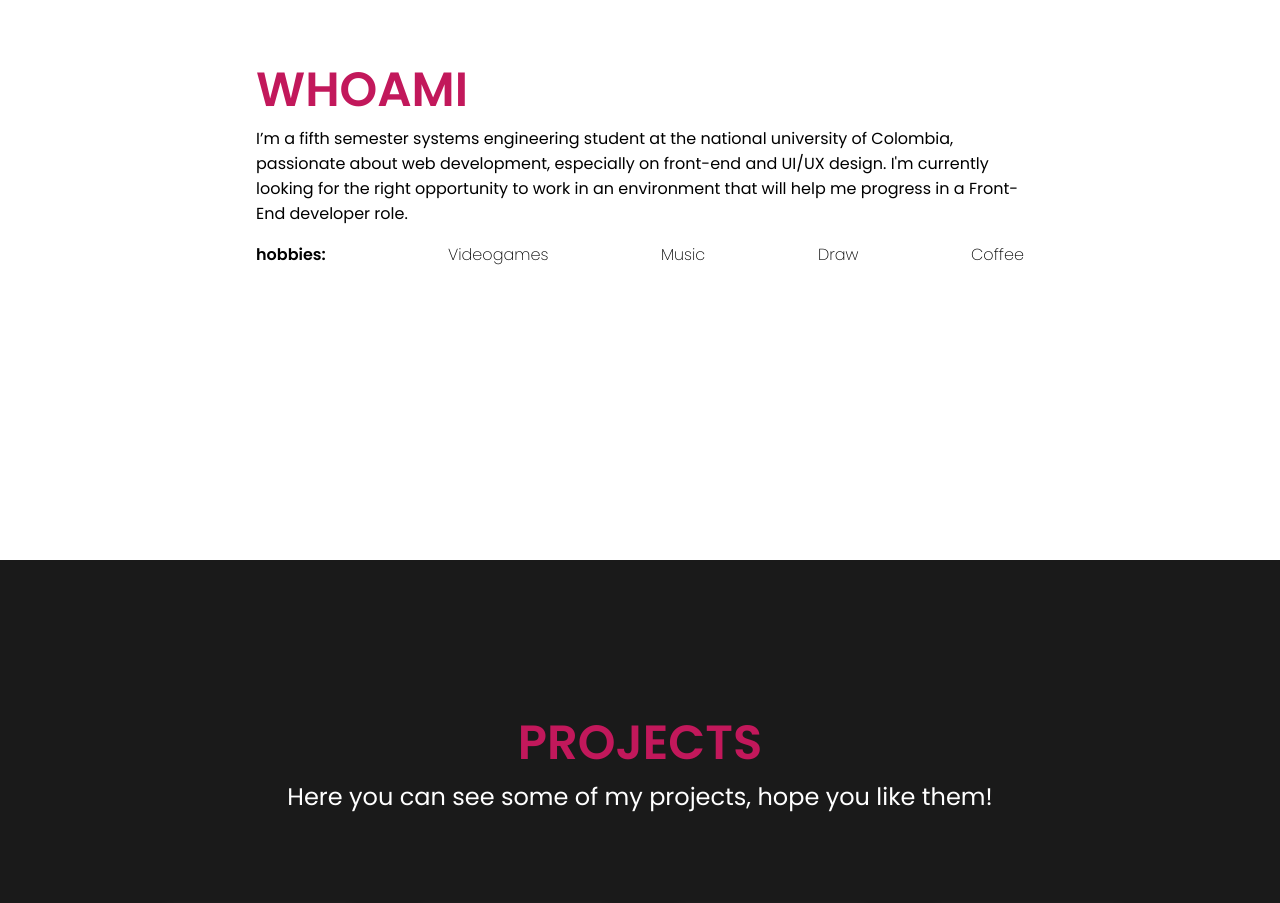
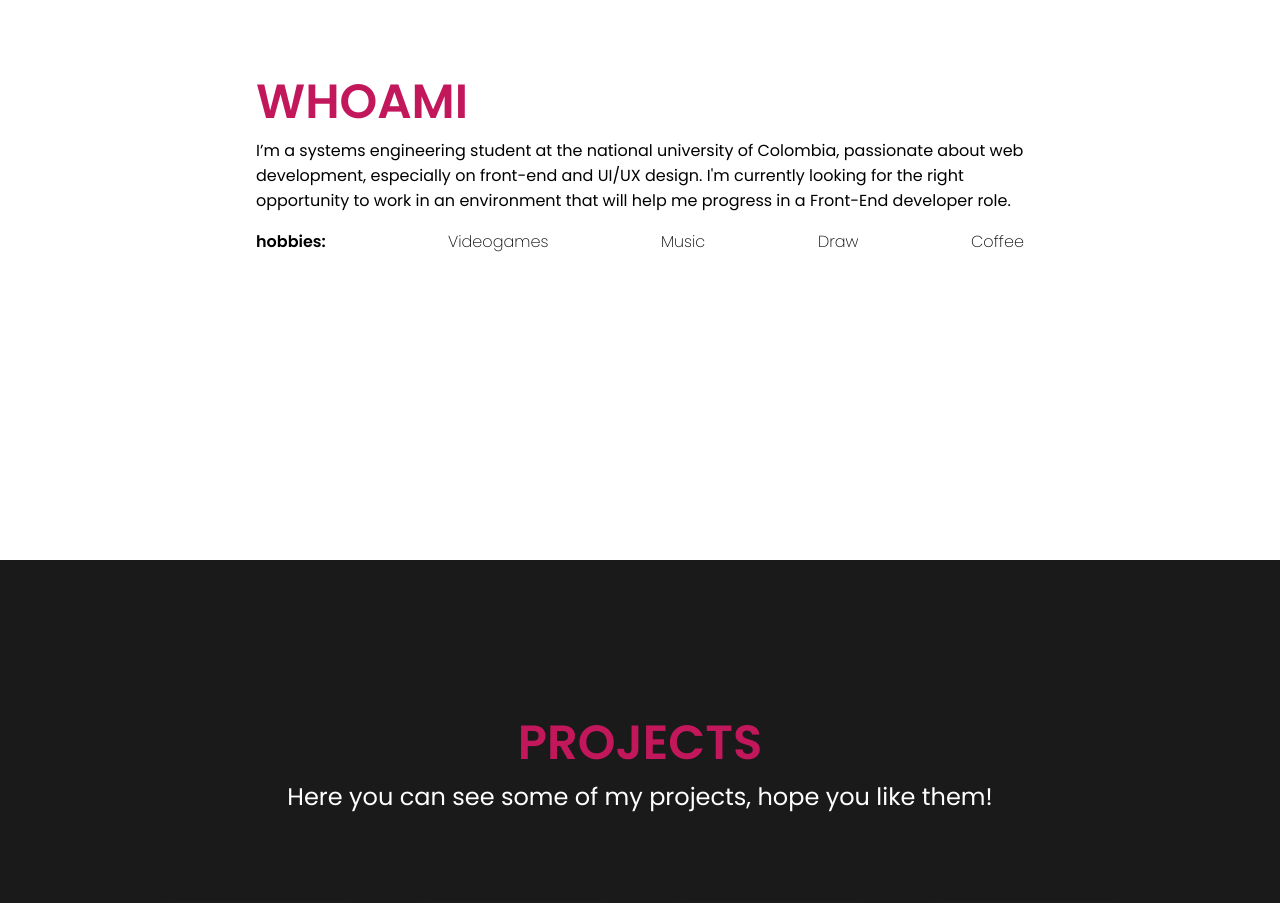
Before and after one commit to Dghost32/Portfolio, a React (Create React App) app: page / in a window 1280 px wide. Shown: the part 1040-1943 px from the top of the page. Built offline with nearby package versions, Linux system fonts and the light colour scheme.

Commit message:
whoami update

```diff
--- a/src/components/Whoami.tsx
+++ b/src/components/Whoami.tsx
@@ -30,11 +30,10 @@ const Content = () => (
   <div className="whoami-content">
     <h1 className="txt-sb txt-wb txt-pink">WHOAMI</h1>
     <p className="txt-wm">
-      I’m a fifth semester systems engineering student at the national
-      university of Colombia, passionate about web development, especially on
-      front-end and UI/UX design. I'm currently looking for the right
-      opportunity to work in an environment that will help me progress in a
-      Front-End developer role.
+      I’m a systems engineering student at the national university of Colombia,
+      passionate about web development, especially on front-end and UI/UX
+      design. I'm currently looking for the right opportunity to work in an
+      environment that will help me progress in a Front-End developer role.
     </p>
     <div className="hobies">
       <p className="txt-wb">hobbies:</p>
```
